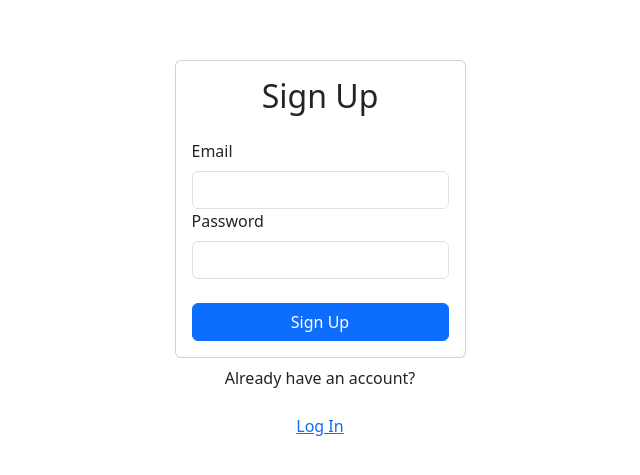
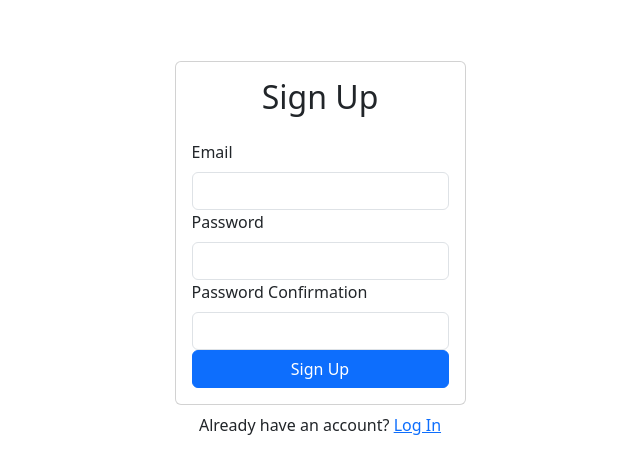
Before and after one commit to Hanuhitha/CorSel, a React (Create React App) app in the folder corsel/: page / in a window 1280 px wide. Shown: the part 151-626 px from the top of the page, without its empty margins (320-960 px from the left). Built offline with nearby package versions, Linux system fonts and the light colour scheme; no server answers.

Commit message:
login and signin setup

```diff
--- a/corsel/src/components/App.js
+++ b/corsel/src/components/App.js
@@ -4,10 +4,11 @@ import Signup from './signup';
 import {BrowserRouter, Routes, Route} from 'react-router-dom'
 import { Container } from 'react-bootstrap';
 import Login from './Login';
+import { AuthProvider } from '../contexts/AuthContext';
 
 function App() {
   return (
-    <>
+    <AuthProvider>
     <Container className='d-flex align-items-center justify-content-center'
     style={{minHeight:'100vh'}}>
     <BrowserRouter>
@@ -22,8 +23,7 @@ function App() {
 
     </BrowserRouter>
     </Container>
-
-    </>
+    </AuthProvider>
 
   );
 }
--- a/corsel/src/components/Login.js
+++ b/corsel/src/components/Login.js
@@ -1,23 +1,82 @@
-import React, { useRef } from "react"
-import { Form, Button, Card } from "react-bootstrap"
-import {Link} from 'react-router-dom'
+// import React, { useRef } from "react"
+// import { Form, Button, Card } from "react-bootstrap"
+// import {Link} from 'react-router-dom'
 
 
+// export default function Login() {
+
+//   const emailRef = useRef()
+//   const passwordRef = useRef()
+//   const  handleSubmit =(e)=>{
+//     e.preventDefault()
+//     console.log(e.target.emailRef.value)
+
+//   }
+//   return (
+//     <>
+//       <Card>
+//         <Card.Body>
+//           <h2 className="text-center mb-4">Log In</h2>
+//           <Form onSubmit={(e)=>handleSubmit(e)}>
+//             <Form.Group id="email">
+//               <Form.Label>Email</Form.Label>
+//               <Form.Control type="email" ref={emailRef} required />
+//             </Form.Group>
+//             <Form.Group id="password">
+//               <Form.Label>Password</Form.Label>
+//               <Form.Control type="password" ref={passwordRef} required />
+//             </Form.Group>
+//             <br/>
+//             <Button className="w-100" type="submit">
+//               Log In
+//             </Button>
+//           </Form>
+//         </Card.Body>
+//       </Card>
+//       <div className="w-100 text-center mt-2">
+//         Need an account? <Link to="/">Sign Up</Link>
+//       </div>
+
+//     </>
+//   )
+// }
+
+
+import React, { useRef, useState } from "react"
+import { Form, Button, Card, Alert } from "react-bootstrap"
+import { useAuth } from "../contexts/AuthContext"
+import { Link, useNavigate } from "react-router-dom"
+
 export default function Login() {
-
   const emailRef = useRef()
   const passwordRef = useRef()
-  const  handleSubmit =(e)=>{
+  const { login } = useAuth()
+  const [error, setError] = useState("")
+  const [loading, setLoading] = useState(false)
+  const navigate= useNavigate()
+
+  async function handleSubmit(e) {
     e.preventDefault()
-    console.log(e.target.emailRef.value)
 
+    try {
+      setError("")
+      setLoading(true)
+      await login(emailRef.current.value, passwordRef.current.value)
+      navigate("/landingpage")
+    } catch {
+      setError("Failed to log in")
+    }
+
+    setLoading(false)
   }
+
   return (
     <>
       <Card>
         <Card.Body>
           <h2 className="text-center mb-4">Log In</h2>
-          <Form onSubmit={(e)=>handleSubmit(e)}>
+          {error && <Alert variant="danger">{error}</Alert>}
+          <Form onSubmit={handleSubmit}>
             <Form.Group id="email">
               <Form.Label>Email</Form.Label>
               <Form.Control type="email" ref={emailRef} required />
@@ -26,17 +85,18 @@ export default function Login() {
               <Form.Label>Password</Form.Label>
               <Form.Control type="password" ref={passwordRef} required />
             </Form.Group>
-            <br/>
-            <Button className="w-100" type="submit">
+            <Button disabled={loading} className="w-100" type="submit">
               Log In
             </Button>
           </Form>
+          <div className="w-100 text-center mt-3">
+            <Link to="/forgot-password">Forgot Password?</Link>
+          </div>
         </Card.Body>
       </Card>
       <div className="w-100 text-center mt-2">
-        Need an account? <Link to="/">Sign Up</Link>
+        Need an account? <Link to="/signup">Sign Up</Link>
       </div>
-
     </>
   )
 }
--- a/corsel/src/components/signup.js
+++ b/corsel/src/components/signup.js
@@ -1,43 +1,45 @@
-import React, { useRef } from "react"
-import { Form, Button, Card } from "react-bootstrap"
-import {useAuth} from '../contexts/AuthContext'
-import {Link} from 'react-router-dom'
+import React, { useRef, useState } from "react"
+import { Form, Button, Card, Alert } from "react-bootstrap"
+import { useAuth } from "../contexts/AuthContext"
+import { Link, useNavigate } from "react-router-dom"
 
 export default function Signup() {
-
   const emailRef = useRef()
   const passwordRef = useRef()
   const passwordConfirmRef = useRef()
-  const {signup}=useAuth
-
-
+  const { signup } = useAuth() // add currentUser to check the signup
+  const [error, setError] = useState("")
+  const [loading, setLoading] = useState(false)
+  const navigate = useNavigate()
 
   async function handleSubmit(e) {
     e.preventDefault()
 
-    // if (passwordRef.current.value !== passwordConfirmRef.current.value) {
-    //   return setError("Passwords do not match")
-    // }
+    if (passwordRef.current.value !== passwordConfirmRef.current.value) {
+      return setError("Passwords do not match")
+    }
 
-    // try {
-    //   setError("")
-    //   setLoading(true)
-    //   await signup(emailRef.current.value, passwordRef.current.value)
-    //   history.push("/")
-    // } catch {
-    //   setError("Failed to create an account")
-    // }
+    try {
+      setError("")
+      setLoading(false)
+      await signup(emailRef.current.value, passwordRef.current.value)
+      navigate("/home")
+    }
+    catch {
+      setError("")
+    }
 
-    // setLoading(false)
+    setLoading(true)
   }
-
 
   return (
     <>
       <Card>
         <Card.Body>
           <h2 className="text-center mb-4">Sign Up</h2>
-          <Form onSubmit={(e)=>handleSubmit(e)}>
+         {/* { currentUser && currentUser.email} */}
+          {error && <Alert variant="danger">{error}</Alert>}
+          <Form onSubmit={handleSubmit}>
             <Form.Group id="email">
               <Form.Label>Email</Form.Label>
               <Form.Control type="email" ref={emailRef} required />
@@ -46,22 +48,18 @@ export default function Signup() {
               <Form.Label>Password</Form.Label>
               <Form.Control type="password" ref={passwordRef} required />
             </Form.Group>
-            {/* <Form.Group id="password-confirm">
+            <Form.Group id="password-confirm">
               <Form.Label>Password Confirmation</Form.Label>
               <Form.Control type="password" ref={passwordConfirmRef} required />
-            </Form.Group> */}
-            <br/>
-            <Button className="w-100" type="submit">
+            </Form.Group>
+            <Button disabled={loading} className="w-100" type="submit">
               Sign Up
             </Button>
           </Form>
         </Card.Body>
       </Card>
       <div className="w-100 text-center mt-2">
-        Already have an account?
-        <br/>
-        <br/>
-        <Link to="/login">Log In</Link>
+        Already have an account? <Link to="/login">Log In</Link>
       </div>
     </>
   )
--- a/corsel/src/contexts/AuthContext.js
+++ b/corsel/src/contexts/AuthContext.js
@@ -1,31 +1,62 @@
 import React, { useContext ,useState , useEffect} from 'react'
 import {auth} from '../components/firebase'
 
-const AuthContext=React.createContext()
+const AuthContext = React.createContext()
 
-export function useAuth(){
-    return useContext(AuthContext)
+export function useAuth() {
+  return useContext(AuthContext)
 }
 
-export  function AuthProvider({children}) {
+export function AuthProvider({ children }) {
+  const [currentUser, setCurrentUser] = useState()
+  const [loading, setLoading] = useState(true)
 
-    const [currentUser, setCurrentUser]=useState()
+  function signup(email, password) {
+    return auth.createUserWithEmailAndPassword(email, password)
+  }
 
-    function signup(email,password){
-       return auth.createUserWithEmailAndPassword(email,password)
-    }
-    useEffect(()=>{
-       const unsubscribe = auth.onAuthStateChanged(user=>{
-            setCurrentUser(user)
+  function login(email, password) {
+    return auth.signInWithEmailAndPassword(email, password)
+  }
+
+  function logout() {
+    return auth.signOut()
+  }
+
+  function resetPassword(email) {
+    return auth.sendPasswordResetEmail(email)
+  }
+
+  function updateEmail(email) {
+    return currentUser.updateEmail(email)
+  }
+
+  function updatePassword(password) {
+    return currentUser.updatePassword(password)
+  }
+
+  useEffect(() => {
+    const unsubscribe = auth.onAuthStateChanged(user => {
+      setCurrentUser(user)
+      setLoading(false)
     })
-   return unsubscribe
-    },[])
 
-    const value={currentUser,signup}
+    return unsubscribe
+  }, [])
+
+  const value = {
+    currentUser,
+    login,
+    signup,
+    logout,
+    resetPassword,
+    updateEmail,
+    updatePassword
+  }
 
   return (
     <AuthContext.Provider value={value}>
-        {children}
+      {!loading && children}
     </AuthContext.Provider>
   )
 }
```
